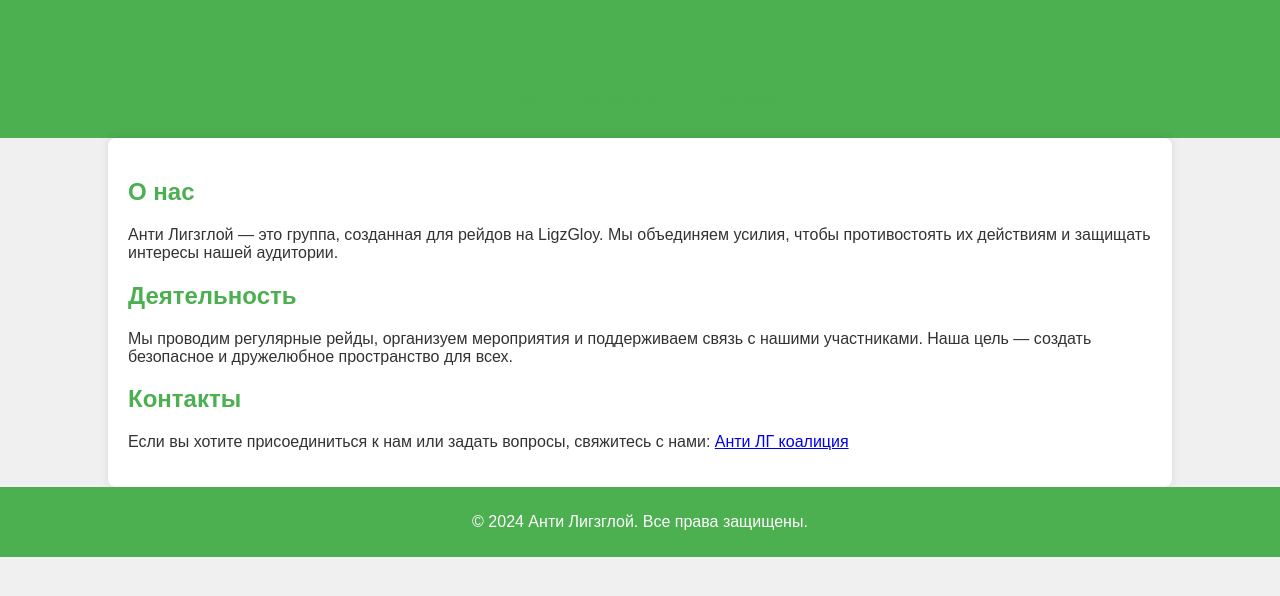
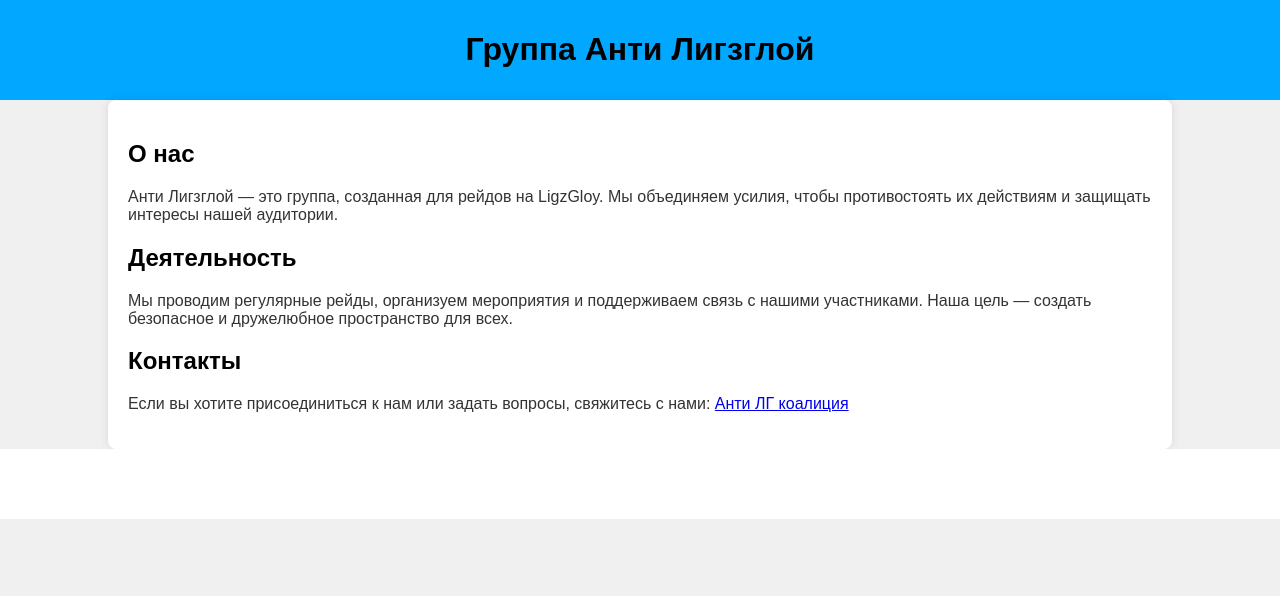
Before and after one commit to samaramo/antiLigzGloy, a plain HTML site: page index.html in a window 1280 px wide. Drawn offline with Linux system fonts and the light colour scheme.

Commit message:
Update index.html

```diff
--- a/index.html
+++ b/index.html
@@ -13,18 +13,13 @@
             color: #333;
         }
         header {
-            background-color: #4CAF50;
+            background-color: #02a7ff;
             color: white;
             padding: 10px 0;
             text-align: center;
         }
         nav {
             margin: 20px 0;
-        }
-        nav a {
-            margin: 0 15px;
-            color: #4CAF50;
-            text-decoration: none;
         }
         .container {
             width: 80%;
@@ -36,12 +31,12 @@
             box-shadow: 0 0 10px rgba(0, 0, 0, 0.1);
         }
         h1, h2 {
-            color: #4CAF50;
+            color: black;
         }
         footer {
             text-align: center;
             padding: 10px 0;
-            background-color: #4CAF50;
+            background-color: white;
             color: white;
             position: relative;
             bottom: 0;
@@ -52,11 +47,7 @@
 <body>
     <header>
         <h1>Группа Анти Лигзглой</h1>
-        <nav>
-            <a href="#about">О нас</a>
-            <a href="#activities">Деятельность</a>
-            <a href="#contact">Контакты</a>
-        </nav>
+
     </header>
 
     <div class="container">
```
